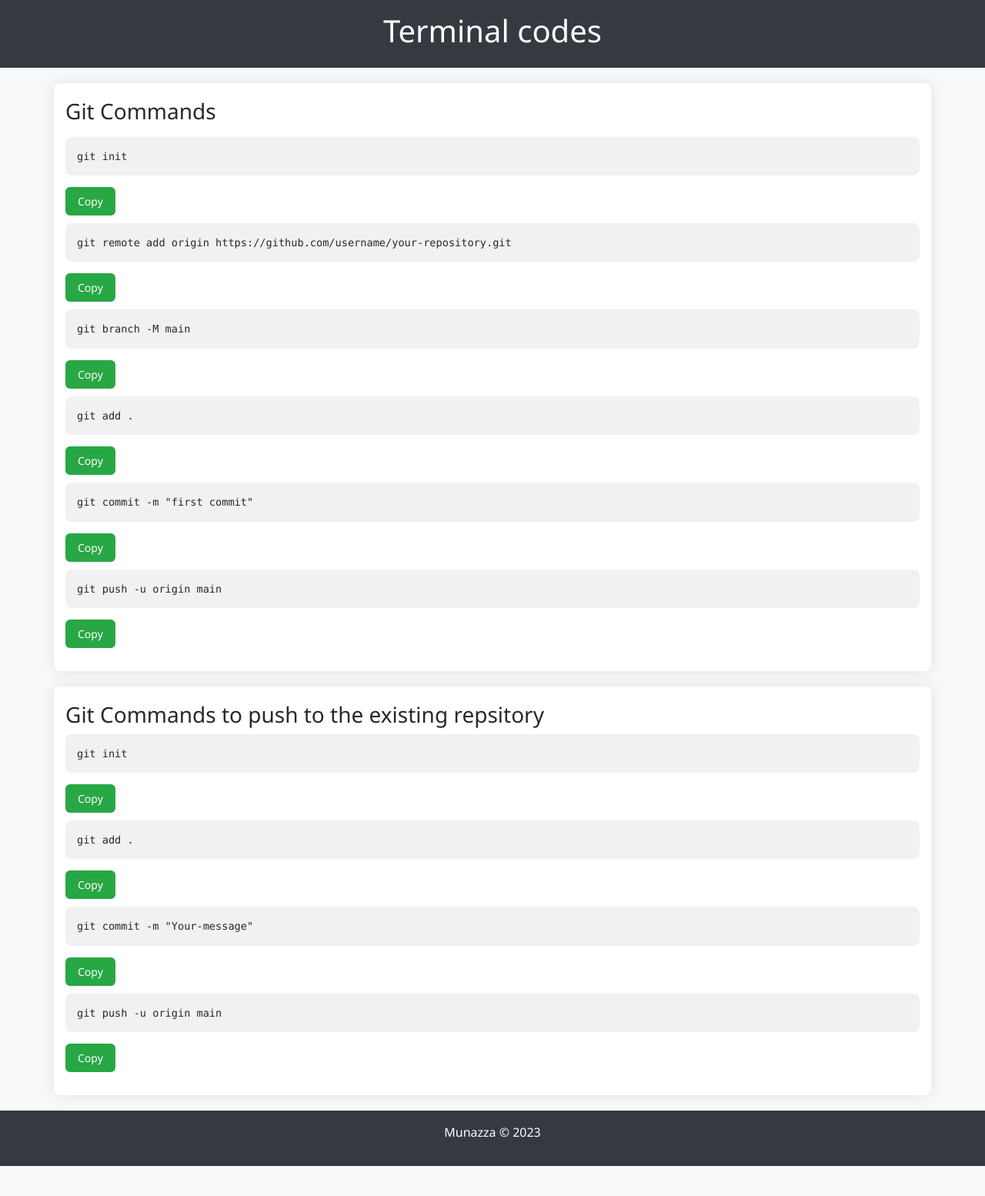
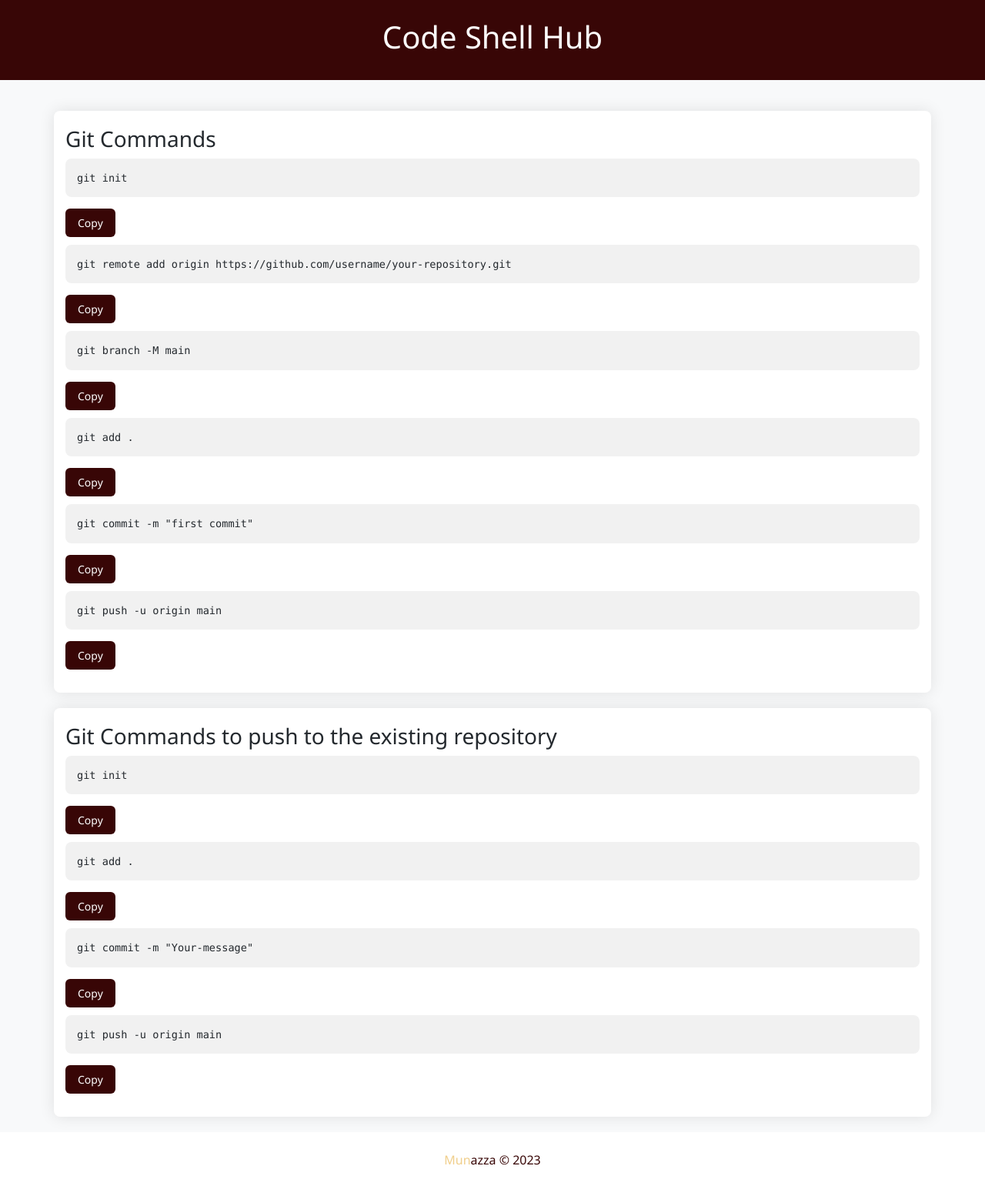
Before and after one commit to munazzabegam/code-shell-hub, a plain HTML site: page index.html in a window 1280 px wide. Shown: the whole page at 77% size. Before the commit the page ends 1515 px from the top, so only its background shows below. Drawn offline with nearby package versions, Linux system fonts and the light colour scheme.

Commit message:
Your-message

```diff
--- a/index.html
+++ b/index.html
@@ -11,8 +11,8 @@
 </head>
 
 <body>
-    <header class="bg-dark text-blue">
-        <h1>Terminal codes</h1>
+    <header style="background-color: #380606; color: white;" class="text-white text-center py-4">
+        <h1>Code Shell Hub</h1>
     </header>
 
     <section class="container">
@@ -20,7 +20,6 @@
         <h3>Git Commands</h3>
 
         <!-- First-->
-        <p></p>
         <div class="code" id="gitCommand1">
           git init
         </div>
@@ -60,7 +59,7 @@
 
     <section class="container">
 
-      <h3>Git Commands to push to the existing repsitory</h3>
+      <h3>Git Commands to push to the existing repository</h3>
 
       <!-- First-->
       <div class="code" id="gitCommand7">
@@ -91,9 +90,9 @@
 
 
 
-  <footer class="bg-dark text-white">
+  <footer style="background-color: rgb(255, 255, 255);" class="text-white text-center py-4">
       <div class="container">
-          <p>Munazza &#169; 2023</p>
+          <p><span style="color: rgb(240, 206, 138);">Mun</span>azza &#169; 2023</p>
       </div>
   </footer>
 
--- a/style.css
+++ b/style.css
@@ -5,9 +5,9 @@ body {
 }
 
 header {
-    color: white;
     padding: 1em 0;
     text-align: center;
+    margin-bottom: 40px;
 }
 
 section {
@@ -25,6 +25,8 @@ h1{
     color: #ffffff;
 }
 
+
+
 .code {
     background-color: #f1f1f1;
     padding: 15px;
@@ -36,9 +38,10 @@ h1{
 }
 
 
+
 .copy-btn {
-    background-color: #28a745;
-    color: white;
+    background-color: #380606;
+    color: rgb(255, 255, 255);
     border: none;
     padding: 8px 16px;
     text-align: center;
@@ -50,14 +53,18 @@ h1{
     transition: background-color 0.3s;
 }
 
+
 .copy-btn:hover {
-    background-color: #218838;
+    background-color: #cc1212;
 }
 
 
 footer {
-    background-color: #343a40;
-    color: white;
     text-align: center;
     padding: 1em 0;
 }
+
+
+footer p {
+    color: #380606;
+}
```
